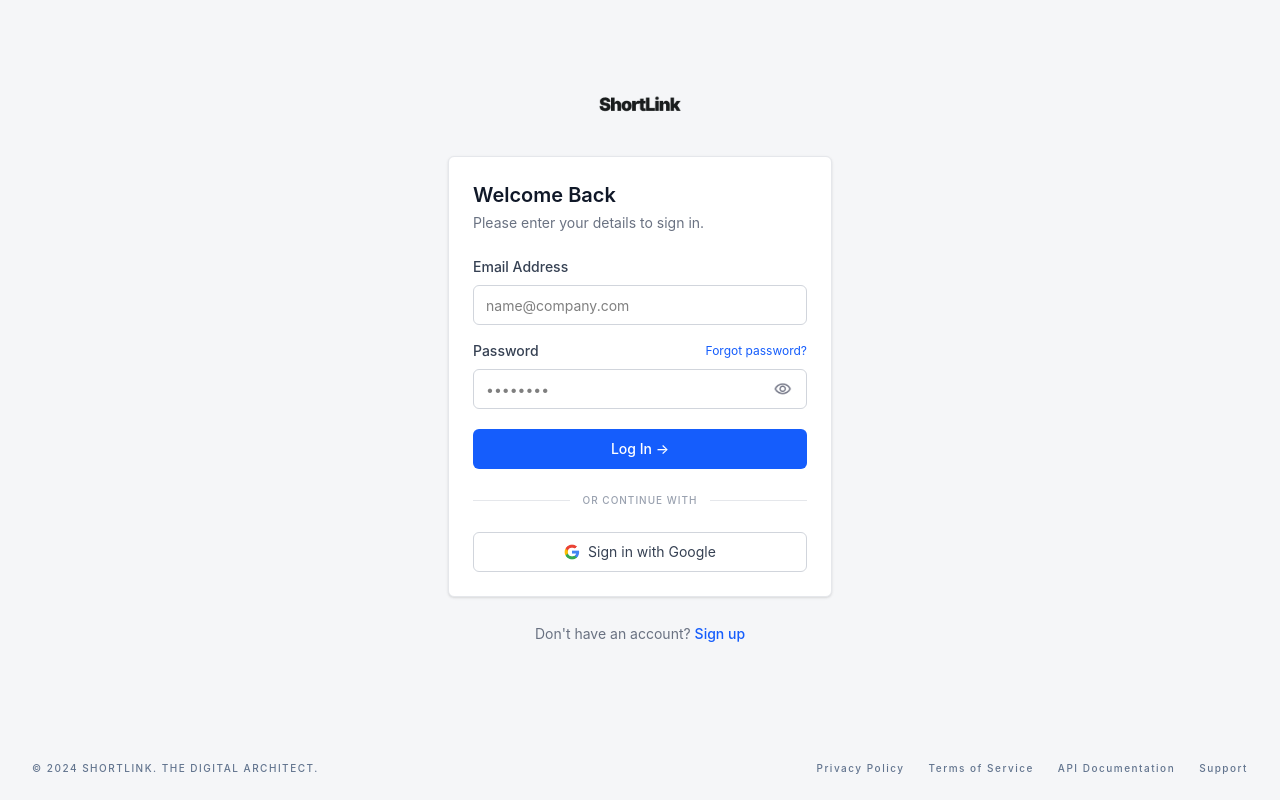
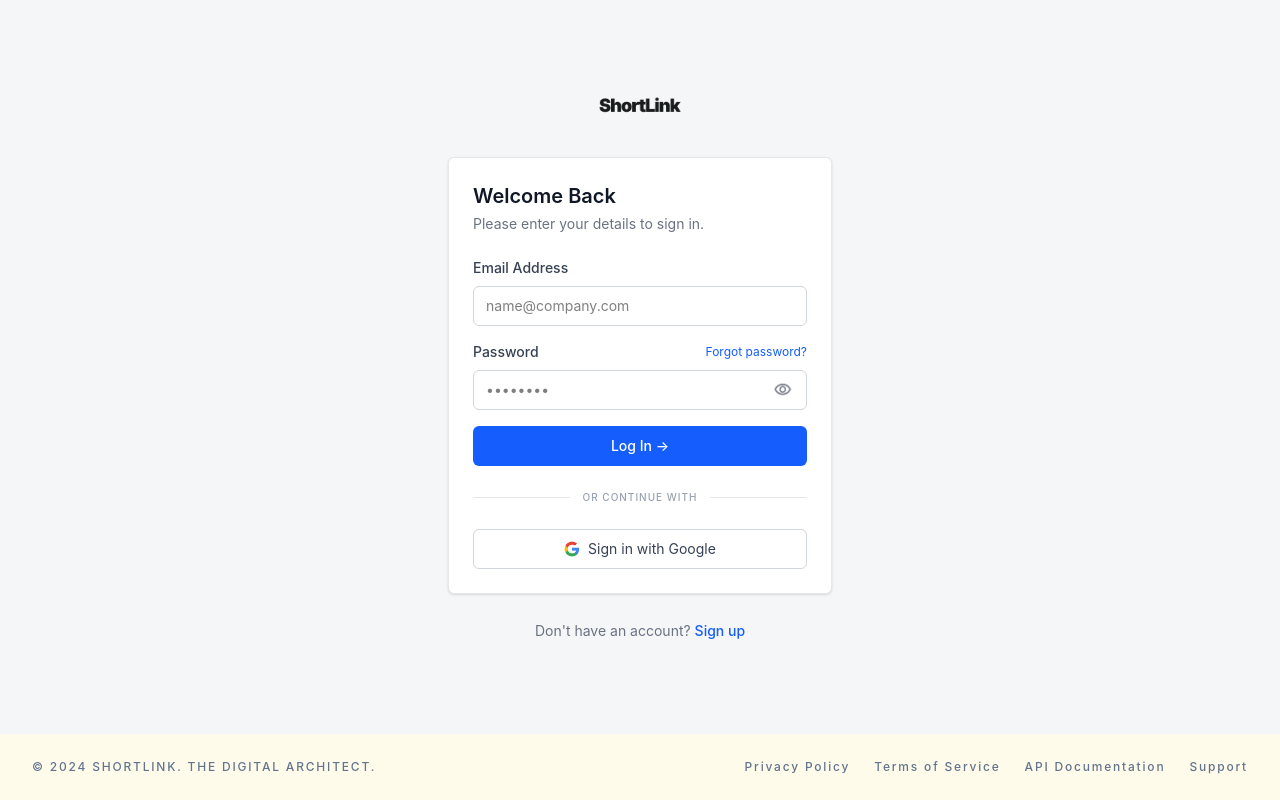
Before and after one commit to BernadDwiki/shortlink-frontend, a React (Vite) app: page / in a window 1280 px wide. Built offline with nearby package versions, Linux system fonts and the light colour scheme; no server answers.

Commit message:
refactor: extract footer into reusable component and improve login layout

```diff
--- a/src/AppRouter.jsx
+++ b/src/AppRouter.jsx
@@ -1,5 +1,5 @@
-import LoginPage from './pages/LoginPage.jsx'
+import Login from './pages/LoginPage.jsx';
 
 export default function AppRouter() {
-  return <LoginPage />
+  return <Login />;
 }
--- a/src/components/Footer.jsx
+++ b/src/components/Footer.jsx
@@ -1,7 +1,7 @@
 export default function Footer() {
   return (
-    <footer className="w-full px-8 py-6">
-      <div className="flex items-center justify-between text-[10px] font-medium uppercase tracking-[0.15em] text-slate-500">
+    <footer className="w-full px-8 py-6 bg-amber-50">
+      <div className="flex items-center justify-between text-[12px] font-medium uppercase tracking-[0.15em] text-slate-500">
         <span>© 2024 ShortLink. The Digital Architect.</span>
 
         <div className="flex items-center gap-6">
--- a/src/pages/LoginPage.jsx
+++ b/src/pages/LoginPage.jsx
@@ -5,52 +5,107 @@
 import eyeIcon from "../assets/images/eye.png";
 import Footer from "../components/Footer";
 
+const API_BASE_URL = import.meta.env.VITE_API_BASE_URL ?? "http://localhost:8080";
+
 export default function Login() {
+  const [email, setEmail] = useState("");
+  const [password, setPassword] = useState("");
   const [showPassword, setShowPassword] = useState(false);
+  const [error, setError] = useState("");
+  const [success, setSuccess] = useState("");
+  const [isSubmitting, setIsSubmitting] = useState(false);
+
+  async function handleSubmit(event) {
+    event.preventDefault();
+    setError("");
+    setSuccess("");
+    setIsSubmitting(true);
+
+    try {
+      const response = await fetch(`${API_BASE_URL}/api/login`, {
+        method: "POST",
+        headers: {
+          "Content-Type": "application/json",
+        },
+        body: JSON.stringify({ email, password }),
+      });
+
+      const data = await response.json();
+
+      if (!response.ok) {
+        setError(data.message || "Login failed. Please try again.");
+        return;
+      }
+
+      const token = data.results?.token;
+      const user = data.results?.user;
+
+      if (!token) {
+        setError("Login succeeded but no token was returned.");
+        return;
+      }
+
+      localStorage.setItem("shortlink_token", token);
+      localStorage.setItem("shortlink_user", JSON.stringify(user));
+      setSuccess("Login successful. Redirecting...");
+
+      setTimeout(() => {
+        window.location.href = "/";
+      }, 500);
+    } catch (err) {
+      setError("Unable to connect to the server. Please try again later.");
+    } finally {
+      setIsSubmitting(false);
+    }
+  }
 
   return (
     <div className="min-h-screen bg-[#f5f6f8] flex flex-col">
       <main className="flex-1 flex items-center justify-center px-4">
         <div className="w-full max-w-sm">
-          {/* Logo */}
           <div className="flex justify-center mb-10">
             <img src={logo} alt="ShortLink" className="h-6 object-contain" />
           </div>
 
-          {/* Login Card */}
           <div className="bg-white border border-gray-200 rounded-md shadow-sm p-6">
-            <h1 className="text-xl font-semibold text-gray-900">
-              Welcome Back
-            </h1>
+            <h1 className="text-xl font-semibold text-gray-900">Welcome Back</h1>
 
             <p className="text-sm text-gray-500 mt-1 mb-6">
               Please enter your details to sign in.
             </p>
 
-            {/* Email */}
-            <div className="mb-4">
+            <form onSubmit={handleSubmit} className="space-y-4">
+              {error && (
+                <div className="rounded-md bg-red-50 border border-red-200 p-3 text-sm text-red-700">
+                  {error}
+                </div>
+              )}
+              {success && (
+                <div className="rounded-md bg-green-50 border border-green-200 p-3 text-sm text-green-700">
+                  {success}
+                </div>
+              )}
+
+              <div>
                 <label className="block text-sm font-medium text-gray-700 mb-2">
                   Email Address
                 </label>
 
                 <input
                   type="email"
+                  value={email}
+                  onChange={(e) => setEmail(e.target.value)}
+                  required
                   placeholder="name@company.com"
                   className="w-full h-10 rounded-md border border-gray-300 px-3 text-sm outline-none focus:border-blue-500 focus:ring-2 focus:ring-blue-200"
                 />
               </div>
 
-            {/* Password */}
-            <div className="mb-5">
+              <div>
                 <div className="flex items-center justify-between mb-2">
-                <label className="text-sm font-medium text-gray-700">
-                  Password
-                </label>
+                  <label className="text-sm font-medium text-gray-700">Password</label>
 
-                <button
-                  type="button"
-                  className="text-xs text-blue-600 hover:underline"
-                >
+                  <button type="button" className="text-xs text-blue-600 hover:underline">
                     Forgot password?
                   </button>
                 </div>
@@ -58,6 +113,9 @@
                 <div className="relative">
                   <input
                     type={showPassword ? "text" : "password"}
+                    value={password}
+                    onChange={(e) => setPassword(e.target.value)}
+                    required
                     placeholder="••••••••"
                     className="w-full h-10 rounded-md border border-gray-300 px-3 pr-10 text-sm outline-none focus:border-blue-500 focus:ring-2 focus:ring-blue-200"
                   />
@@ -67,24 +125,20 @@
                     onClick={() => setShowPassword(!showPassword)}
                     className="absolute right-3 top-1/2 -translate-y-1/2"
                   >
-                  <img
-                    src={eyeIcon}
-                    alt="toggle password"
-                    className="w-6 h-6 object-contain"
-                  />
+                    <img src={eyeIcon} alt="toggle password" className="w-6 h-6 object-contain" />
                   </button>
                 </div>
               </div>
 
-            {/* Login Button */}
               <button
-              type="button"
-              className="w-full h-10 rounded-md bg-blue-600 text-white text-sm font-medium hover:bg-blue-700 transition"
+                type="submit"
+                disabled={isSubmitting}
+                className="w-full h-10 rounded-md bg-blue-600 text-white text-sm font-medium hover:bg-blue-700 transition disabled:cursor-not-allowed disabled:opacity-60"
               >
-              Log In →
+                {isSubmitting ? "Signing in..." : "Log In →"}
               </button>
+            </form>
 
-            {/* Divider */}
             <div className="flex items-center my-6">
               <div className="flex-1 border-t border-gray-200"></div>
 
@@ -95,31 +149,18 @@
               <div className="flex-1 border-t border-gray-200"></div>
             </div>
 
-            {/* Google Button */}
             <button
               type="button"
               className="w-full h-10 border border-gray-300 rounded-md flex items-center justify-center gap-2 hover:bg-gray-50 transition"
             >
-              <img
-                src={googleIcon}
-                alt="Google"
-                className="w-4 h-4 object-contain"
-              />
-
+              <img src={googleIcon} alt="Google" className="w-4 h-4 object-contain" />
               <span className="text-sm text-gray-700">Sign in with Google</span>
             </button>
           </div>
 
-          {/* Sign Up */}
           <div className="text-center mt-6">
-            <span className="text-sm text-gray-500">
-              Don't have an account?{" "}
-            </span>
-
-            <button
-              type="button"
-              className="text-sm text-blue-600 font-medium hover:underline"
-            >
+            <span className="text-sm text-gray-500">Don't have an account? </span>
+            <button type="button" className="text-sm text-blue-600 font-medium hover:underline">
               Sign up
             </button>
           </div>
```
Lines whose indentation alone changed are shown as unchanged.
